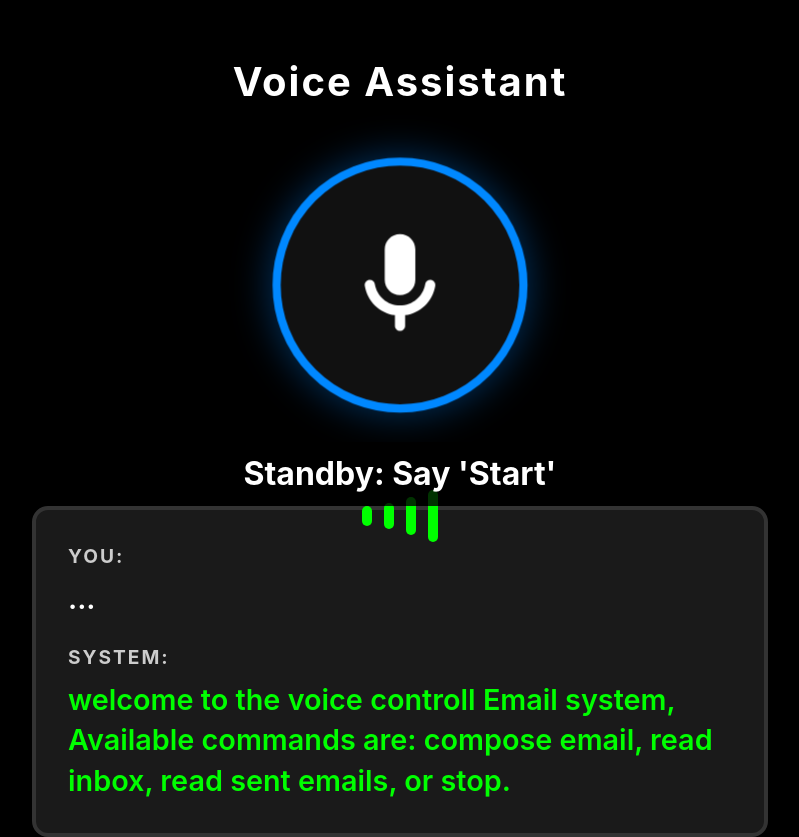
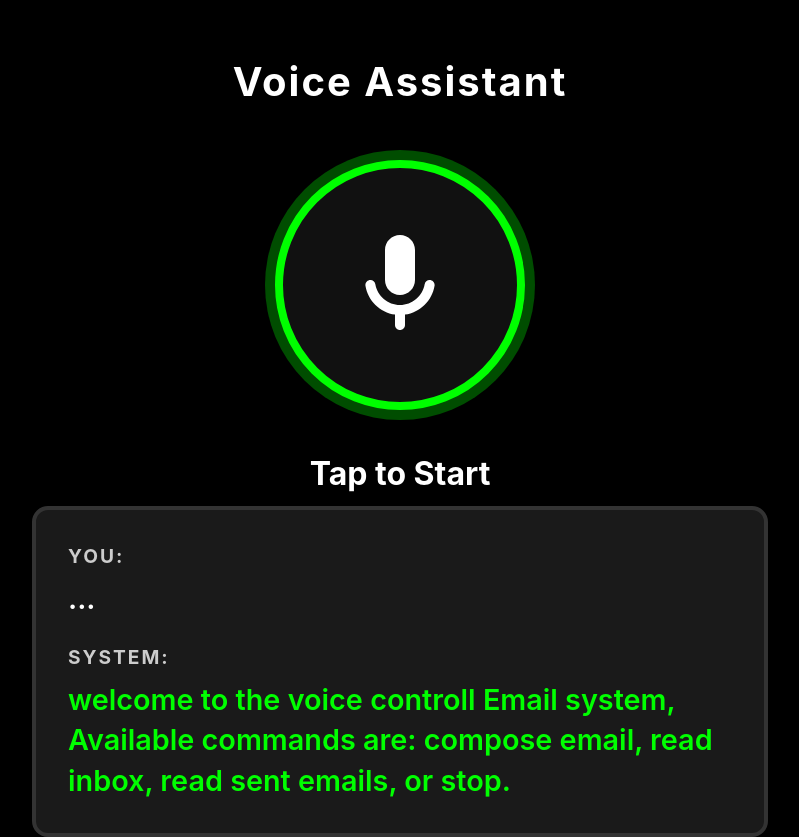
Before and after one commit to Ilobavic/antigravity, a React (Vite) app: page / in a window 1280 px wide. Shown: the whole page, without its empty margins (240-1039 px from the left). Built offline with nearby package versions, Linux system fonts and the light colour scheme.

Commit message:
chore: remove standby feature and background listening when idle

```diff
--- a/src/App.jsx
+++ b/src/App.jsx
@@ -22,7 +22,6 @@ function App() {
   const isSilentRestart = useRef(false);
   const speechRateRef = useRef(0.95);
   const lastSpokenTextRef = useRef('welcome to the voice controll Email system, Available commands are: compose email, read emails, or stop.');
-  const shouldBeListeningRef = useRef(false);
   const utteranceRef = useRef(null);
 
   // Update refs to avoid stale closures in event handlers
@@ -84,7 +83,6 @@ function App() {
   // Helper to start recognition safely
   const startListening = () => {
     if (recognition.current && !isSpeakingRef.current) {
-      shouldBeListeningRef.current = true;
       setIsListening(true);
       setTranscript(''); // Clear previous text
 
@@ -105,7 +103,6 @@ function App() {
 
   // Helper to stop recognition safely
   const stopListening = () => {
-    shouldBeListeningRef.current = false;
     if (recognition.current) {
       try {
         recognition.current.stop();
@@ -150,8 +147,10 @@ function App() {
         if (callback) {
           setTimeout(callback, 300);
         } else {
-          // Always resume listening in either standby or active mode
-          startListening();
+          // If the system is still active, automatically resume listening
+          if (appStateRef.current !== 'idle') {
+            startListening();
+          }
         }
       };
 
@@ -211,17 +210,6 @@ function App() {
 
     // Normalize command for state matching and control phrases
     const command = rawCommand.toLowerCase().replace(/[.,!?]/g, '').trim();
-
-    // Standby wake command
-    if (currentState === 'idle') {
-      const wakeWords = ['start', 'wake up', 'activate', 'tap microphone', 'hello', 'start assistant', 'wake'];
-      const isWakeWord = wakeWords.some(word => command.includes(word));
-      if (isWakeWord) {
-        playSuccessSound();
-        initSystem();
-      }
-      return;
-    }
 
     // Global speed adjustment commands
     if (command === 'speak faster' || command === 'faster') {
@@ -287,7 +275,7 @@ function App() {
       } else if (command.includes('read inbox') || command.includes('read email') || command.includes('read')) {
         readEmails();
       } else if (command.includes('stop') || command.includes('exit') || command.includes('pause') || command.includes('quit')) {
-        speak("System paused. Say start or tap the microphone to start again.");
+        speak("System paused. Tap the microphone to start again.");
         setAppState('idle');
       } else {
         playErrorSound();
@@ -391,9 +379,9 @@ function App() {
 
       recognition.current.onend = () => {
         setIsListening(false);
-        // Automatically restart listening if we should be listening and not speaking
+        // Automatically restart listening if still in active state and not speaking
         setTimeout(() => {
-          if (shouldBeListeningRef.current && !isSpeakingRef.current) {
+          if (appStateRef.current !== 'idle' && !isSpeakingRef.current) {
             isSilentRestart.current = true;
             startListening();
           }
@@ -404,13 +392,12 @@ function App() {
         console.error("Speech recognition error", event.error);
         setIsListening(false);
         if (event.error === 'not-allowed') {
-          shouldBeListeningRef.current = false;
           speak("Microphone access denied. Please allow microphone permissions.");
           setAppState('idle');
         } else if (event.error === 'no-speech' || event.error === 'aborted') {
-          // Restart listening on silence timeout or abort if we should be listening and not speaking
+          // Restart listening on silence timeout or abort if still in active state
           setTimeout(() => {
-            if (shouldBeListeningRef.current && !isSpeakingRef.current) {
+            if (appStateRef.current !== 'idle' && !isSpeakingRef.current) {
               isSilentRestart.current = true;
               startListening();
             }
@@ -418,13 +405,6 @@ function App() {
         }
       };
 
-      // Auto-start listening in standby mode on load (silently)
-      setTimeout(() => {
-        if (appStateRef.current === 'idle') {
-          isSilentRestart.current = true;
-          startListening();
-        }
-      }, 500);
       window.__testHandleCommand = handleCommand;
       window.__testInitSystem = initSystem;
       window.__testStartListening = startListening;
@@ -459,7 +439,7 @@ function App() {
 
         <div className="mic-container">
           <button
-            className={`mic-button ${isListening ? (appState === 'idle' ? 'standby' : 'listening') : ''}`}
+            className={`mic-button ${isListening ? 'listening' : ''}`}
             onClick={appState === 'idle' ? initSystem : startListening}
             aria-label={appState === 'idle' ? "Start System" : "Activate Microphone"}
             autoFocus
@@ -470,9 +450,7 @@ function App() {
           </button>
 
           <div className="status-indicator">
-            {isListening
-              ? (appState === 'idle' ? "Standby: Say 'Start'" : "Listening...")
-              : (appState === 'idle' ? "Tap to Start" : "Microphone Paused")}
+            {isListening ? "Listening..." : (appState === 'idle' ? "Tap to Start" : "Waiting for command...")}
           </div>
 
           {isListening && (
```
